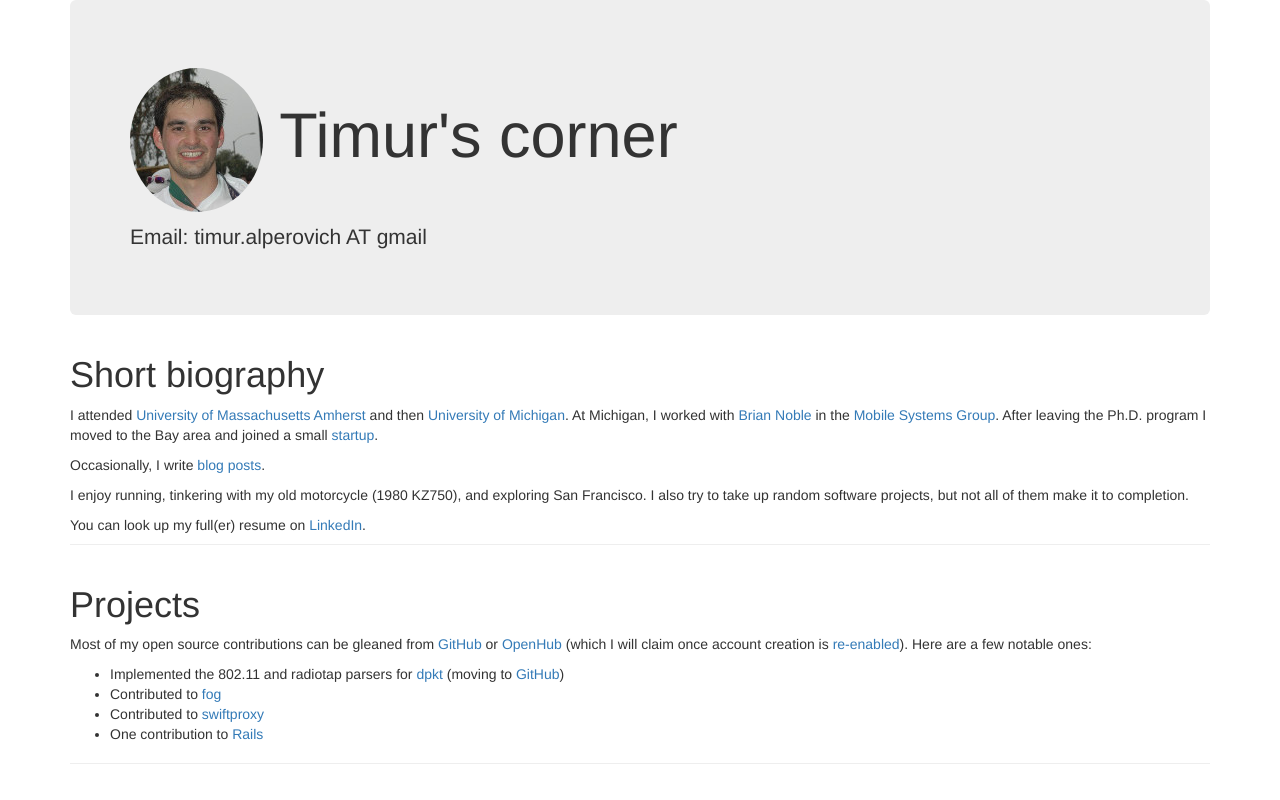
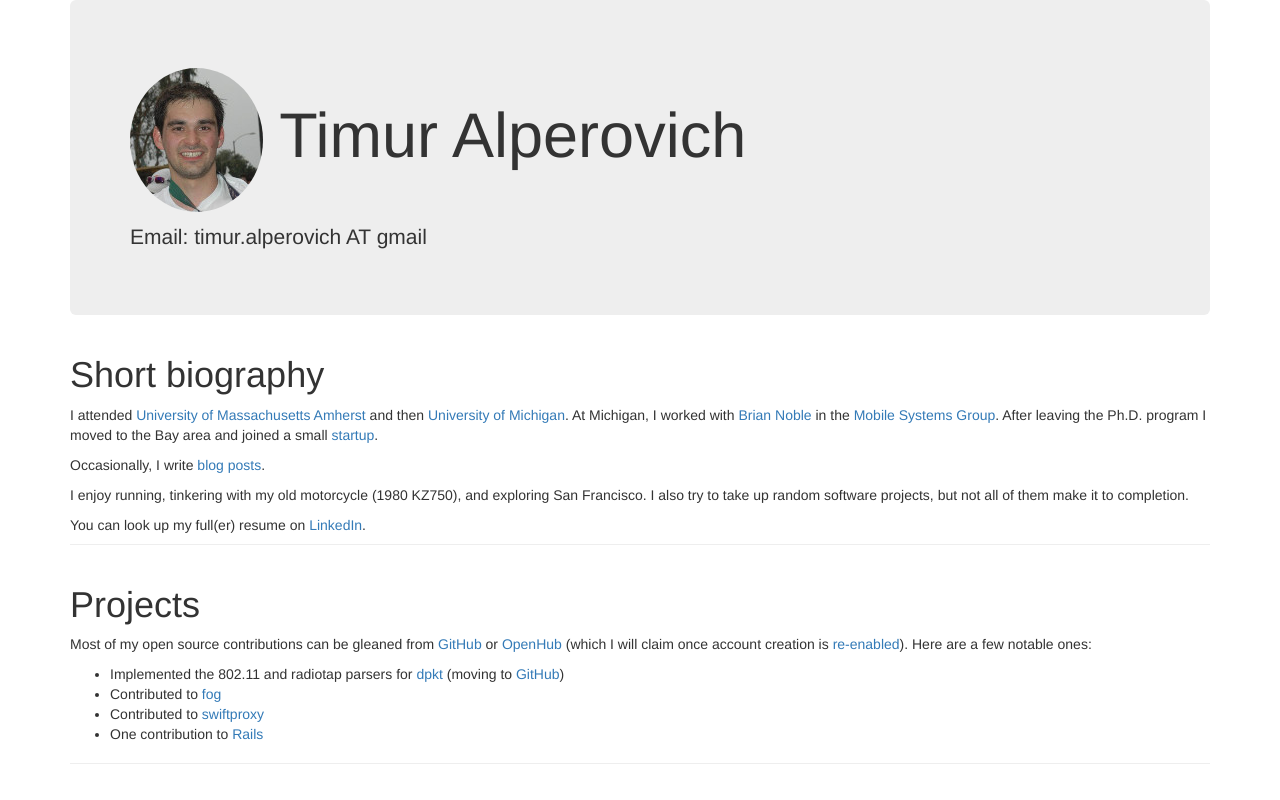
Before and after one commit to timuralp/timuralp, a plain HTML site: page index.html in a window 1280 px wide. Shown: the top 800 px of the page. Drawn offline with Linux system fonts and the light colour scheme.

Commit message:
Use full name

```diff
--- a/index.html
+++ b/index.html
@@ -15,7 +15,7 @@
   <body>
     <div class="container" role="main">
       <div class="jumbotron">
-        <h1><img src="timur.jpg" class="img-circle"> Timur's corner</h1>
+        <h1><img src="timur.jpg" class="img-circle"> Timur Alperovich</h1>
         <p>Email: timur.alperovich AT gmail<br>
         </p>
       </div>
```
